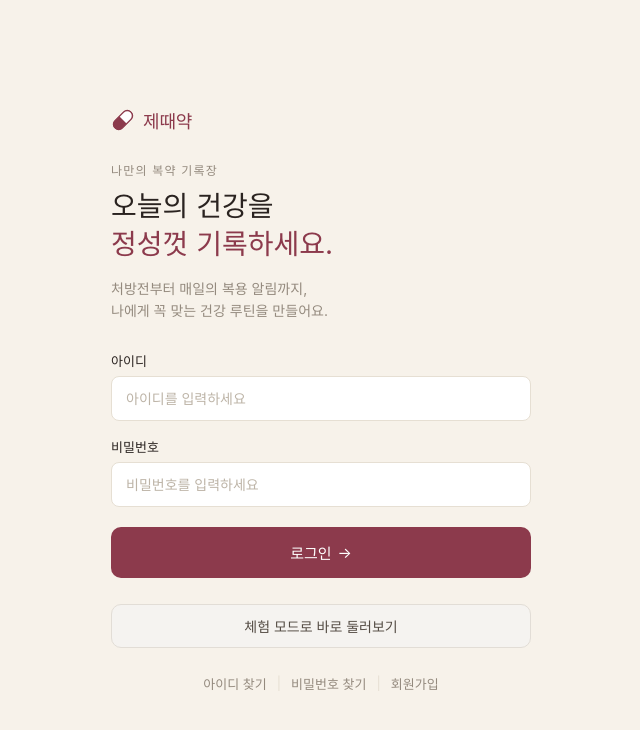
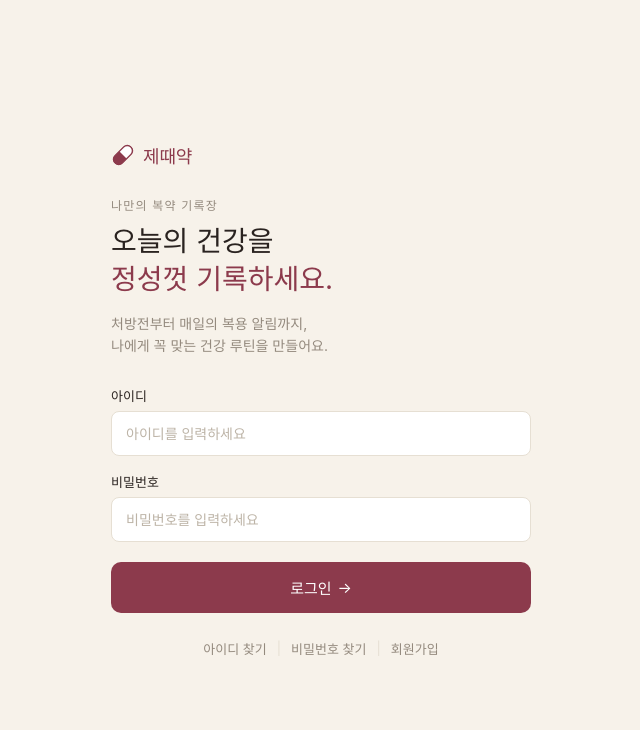
Before and after one commit to jws909/Jette-Yak, a React (Vite) app in the folder frontend/: page /login in a window 1280 px wide. Shown: the top 730 px of the page, without its empty margins (319-959 px from the left). Built offline with nearby package versions, Linux system fonts and the light colour scheme; a web font is replaced by a local one.

Commit message:
refactor: 로그인 및 상단 바의 체험 모드 기능 및 버튼 제거

```diff
--- a/frontend/src/App.jsx
+++ b/frontend/src/App.jsx
@@ -379,17 +379,6 @@ function App() {
     });
   }, []);
 
-  const handleLoginDemoToggle = async () => {
-    try {
-      const response = await fetch('/api/auth/demo', { method: 'POST' });
-      const data = await response.json().catch(() => ({}));
-      if (!response.ok || !data.userId) throw new Error(data.message || '체험 로그인에 실패했습니다. 잠시 후 다시 시도해주세요.');
-      handleLoginSuccess(data);
-    } catch (error) {
-      setAppFeedback(error.message || '서버에 연결하지 못했습니다. 네트워크 상태를 확인해주세요.');
-    }
-  };
-
   return (
     <ReadingProvider user={user}>
       <Routes>
@@ -398,7 +387,7 @@ function App() {
           path="/login"
           element={
             <PublicOnlyRoute isLoggedIn={isLoggedIn}>
-              <LoginPage onLoginSuccess={handleLoginSuccess} onLoginDemoToggle={handleLoginDemoToggle} />
+              <LoginPage onLoginSuccess={handleLoginSuccess} />
             </PublicOnlyRoute>
           }
         />
@@ -420,7 +409,6 @@ function App() {
                 isLoggedIn={isLoggedIn}
                 user={user}
                 onLogout={handleLogout}
-                onLoginDemoToggle={handleLoginDemoToggle}
               >
                 <MainPage key={user?.userId || user?.id || user?.username} user={user} />
               </MainLayout>
@@ -436,7 +424,6 @@ function App() {
                 isLoggedIn={isLoggedIn}
                 user={user}
                 onLogout={handleLogout}
-                onLoginDemoToggle={handleLoginDemoToggle}
               >
                 <CalendarPage user={user} />
               </MainLayout>
@@ -452,7 +439,6 @@ function App() {
                 isLoggedIn={isLoggedIn}
                 user={user}
                 onLogout={handleLogout}
-                onLoginDemoToggle={handleLoginDemoToggle}
               >
                 <MedicationRegisterPage user={user} />
               </MainLayout>
@@ -468,7 +454,6 @@ function App() {
                 isLoggedIn={isLoggedIn}
                 user={user}
                 onLogout={handleLogout}
-                onLoginDemoToggle={handleLoginDemoToggle}
               >
                 <GuidePage key={user?.userId || "guest"} />
               </MainLayout>
@@ -484,7 +469,6 @@ function App() {
                 isLoggedIn={isLoggedIn}
                 user={user}
                 onLogout={handleLogout}
-                onLoginDemoToggle={handleLoginDemoToggle}
               >
                 <MyPage user={user} onUserUpdated={handleUserUpdated} onLogout={handleLogout} />
               </MainLayout>
@@ -500,7 +484,6 @@ function App() {
                 isLoggedIn={isLoggedIn}
                 user={user}
                 onLogout={handleLogout}
-                onLoginDemoToggle={handleLoginDemoToggle}
               >
                 <FamilyPage user={user} onUserUpdated={handleUserUpdated} />
               </MainLayout>
@@ -516,7 +499,6 @@ function App() {
                 isLoggedIn={isLoggedIn}
                 user={user}
                 onLogout={handleLogout}
-                onLoginDemoToggle={handleLoginDemoToggle}
               >
                 <MedicationChat key={user?.userId || "guest"} />
               </MainLayout>
@@ -532,7 +514,6 @@ function App() {
                 isLoggedIn={isLoggedIn}
                 user={user}
                 onLogout={handleLogout}
-                onLoginDemoToggle={handleLoginDemoToggle}
               >
                 <CommunityPage user={user} />
               </MainLayout>
@@ -547,7 +528,6 @@ function App() {
                 isLoggedIn={isLoggedIn}
                 user={user}
                 onLogout={handleLogout}
-                onLoginDemoToggle={handleLoginDemoToggle}
               >
                 <AdminPage />
               </MainLayout>
--- a/frontend/src/components/LoginPage.jsx
+++ b/frontend/src/components/LoginPage.jsx
@@ -14,7 +14,7 @@ import "./LoginPage.css";
  * 사용 예시:
  *   <LoginPage onLoginSuccess={(token) => { ... }} />
  */
-export default function LoginPage({ onLoginSuccess, onLoginDemoToggle }) {
+export default function LoginPage({ onLoginSuccess }) {
   const navigate = useNavigate();
   const [username, setUsername] = useState("");
   const [password, setPassword] = useState("");
@@ -293,34 +293,7 @@ export default function LoginPage({ onLoginSuccess, onLoginDemoToggle }) {
             <span aria-hidden="true">→</span>
           </button>
 
-          {onLoginDemoToggle && (
-            <button
-              type="button"
-              className="login-demo-btn"
-              onClick={onLoginDemoToggle}
-              style={{
-                width: '100%',
-                padding: '11px',
-                marginTop: '10px',
-                backgroundColor: '#f5f3f0',
-                border: '1px solid #e2ddd6',
-                borderRadius: '10px',
-                color: '#554d45',
-                fontSize: '14px',
-                fontWeight: '600',
-                cursor: 'pointer',
-                transition: 'all 0.2s',
-              }}
-              onMouseEnter={(e) => {
-                e.currentTarget.style.backgroundColor = '#eae5de';
-              }}
-              onMouseLeave={(e) => {
-                e.currentTarget.style.backgroundColor = '#f5f3f0';
-              }}
-            >
-              체험 모드로 바로 둘러보기
-            </button>
-          )}
+
 
           <div
             className="login-links"
--- a/frontend/src/components/layout/MainLayout.jsx
+++ b/frontend/src/components/layout/MainLayout.jsx
@@ -7,8 +7,7 @@ export default function MainLayout({
   children,
   isLoggedIn,
   user,
-  onLogout,
-  onLoginDemoToggle
+  onLogout
 }) {
   const [isSidebarOpen, setIsSidebarOpen] = useState(false);
 
@@ -29,7 +28,6 @@ export default function MainLayout({
         isLoggedIn={isLoggedIn}
         user={user}
         onLogout={onLogout}
-        onLoginDemoToggle={onLoginDemoToggle}
       />
 
       {/* 글로벌 사이드바 드로어 */}
--- a/frontend/src/components/layout/Navbar.css
+++ b/frontend/src/components/layout/Navbar.css
@@ -525,22 +525,7 @@
   color: #8b3e4b;
 }
 
-.demo-login-btn {
-  background-color: #8b3e4b;
-  color: #ffffff;
-  border: none;
-  border-radius: 6px;
-  padding: 6px 12px;
-  font-size: 12.5px;
-  font-weight: 600;
-  cursor: pointer;
-  margin-left: 4px;
-  transition: background-color 0.15s ease;
-}
 
-.demo-login-btn:hover {
-  background-color: #732f3c;
-}
 
 /* 반응형 */
 @media (min-width: 768px) {
@@ -626,7 +611,6 @@
     gap: 0;
   }
 
-  .demo-login-btn,
   .guest-actions .nav-divider,
   .nav-link-signup {
     display: none !important;
--- a/frontend/src/components/layout/Navbar.jsx
+++ b/frontend/src/components/layout/Navbar.jsx
@@ -42,8 +42,7 @@ export default function Navbar({
   isSidebarOpen,
   isLoggedIn,
   user,
-  onLogout,
-  onLoginDemoToggle
+  onLogout
 }) {
   const navigate = useNavigate();
   const currentUserId = user?.userId || user?.id;
@@ -573,14 +572,6 @@ export default function Navbar({
               <Link to="/login" className="nav-link-login">로그인</Link>
               <span className="nav-divider">/</span>
               <Link to="/signup" className="nav-link-signup">회원가입</Link>
-              <button
-                type="button"
-                className="demo-login-btn"
-                onClick={onLoginDemoToggle}
-                title="와이어프레임 데모용 빠른 로그인"
-              >
-                체험하기
-              </button>
             </div>
           )}
         </div>
```
Also changed, not shown: 1 other file (tests, documents, lock files or other folders).
